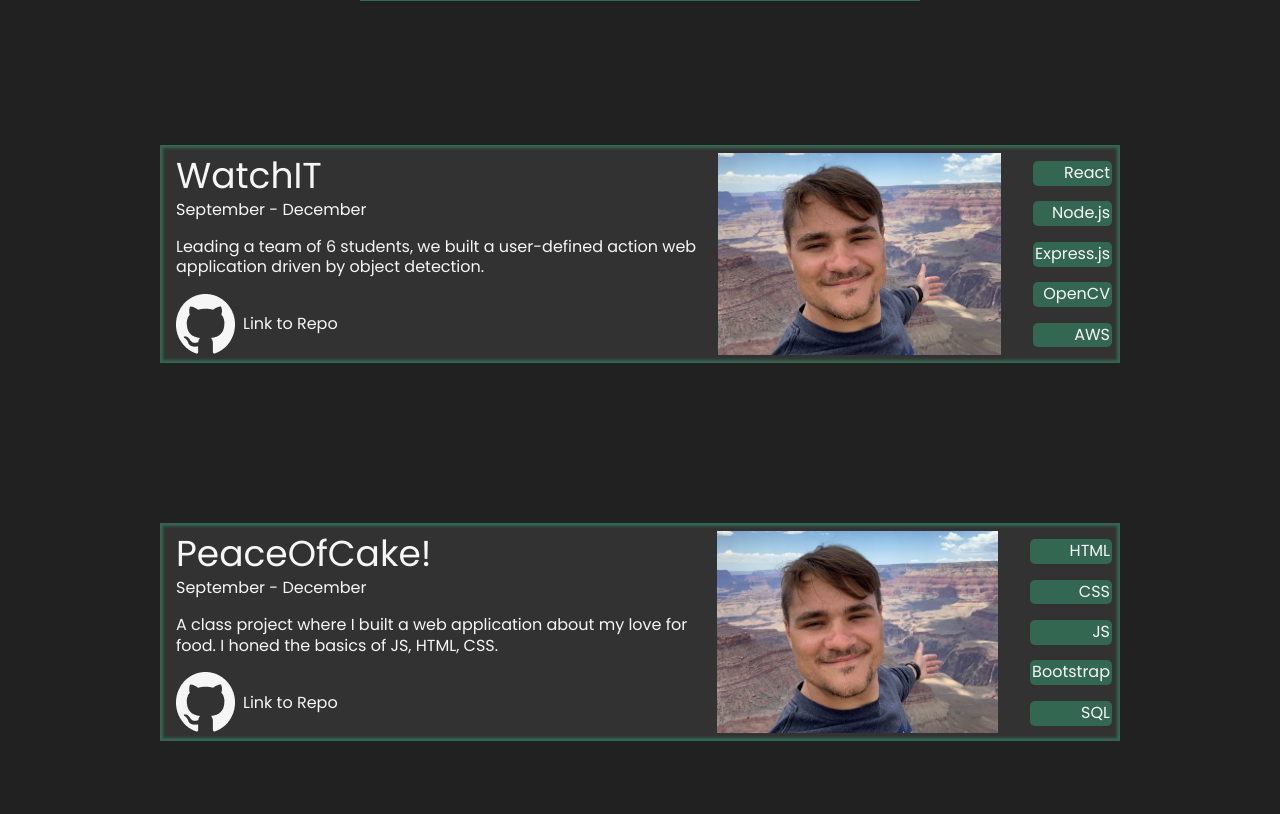
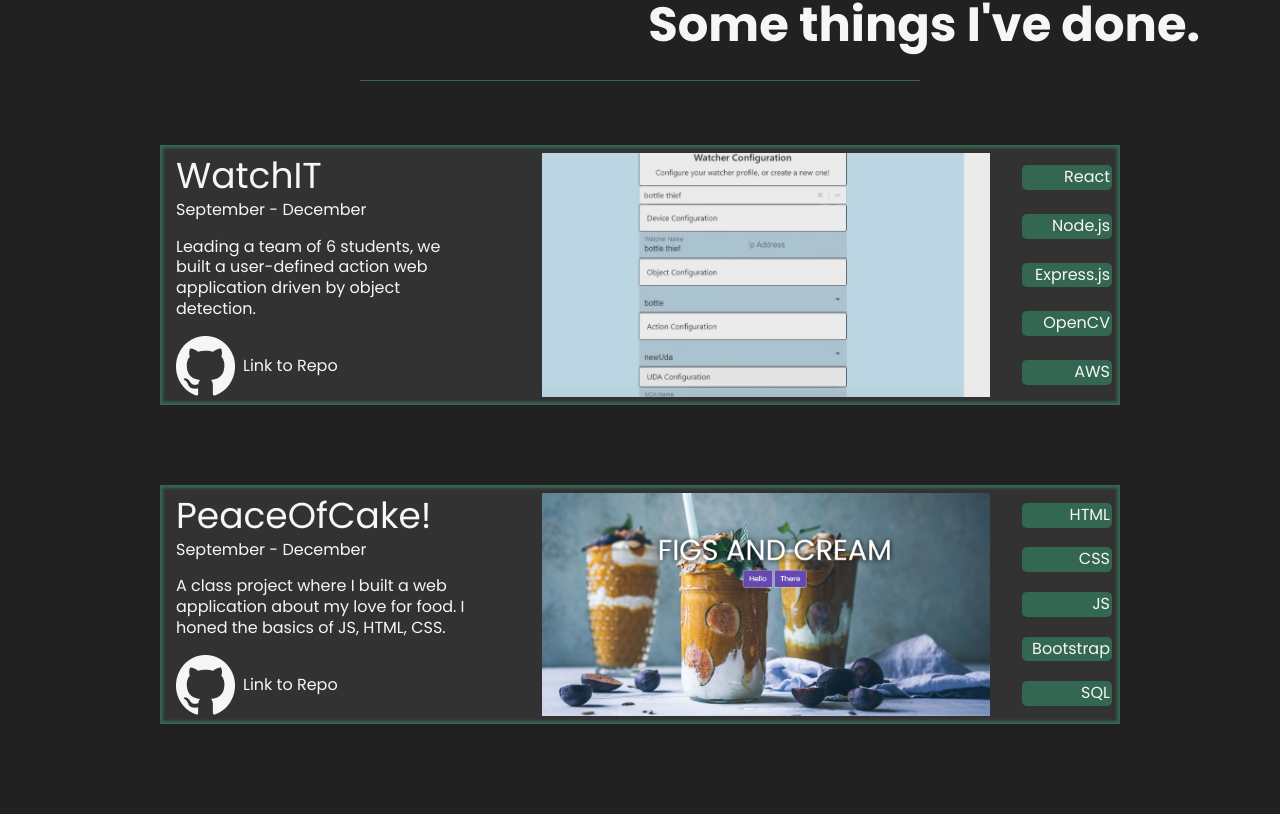
Before and after one commit to PolskaTag/PolskaTag.github.io, a React (Create React App) app: page / in a window 1280 px wide. Shown: the part 1666-2480 px from the top of the page. Built offline with nearby package versions, Linux system fonts and the light colour scheme.

Commit message:
Work items CSS

```diff
--- a/src/App.css
+++ b/src/App.css
@@ -432,6 +432,13 @@ body {
 }
 
 /* work */
+.work {
+  display: flex;
+  flex-direction: column;
+  flex-grow: 1;
+  margin-top: 5rem;
+}
+
 .work-title {
   display: block;
   text-align: end;
@@ -446,16 +453,10 @@ body {
   justify-items: flex-end;
 }
 
-.work {
-  display: flex;
-  flex-direction: column;
-  flex-grow: 1;
-}
-
 .work-item {
   display: flex;
   flex-direction: row;
-  margin: 5rem 5rem;
+  margin: 0rem 5rem 5rem;
   padding: 0.5rem;
   background-color: var(--clr-lighterDark);
   box-shadow: inset 3px 3px 3px var(--clr-accent),
@@ -468,6 +469,7 @@ body {
   flex-grow: 1;
   width: 400px;
   margin-left: 0.5rem;
+  padding-right: 4rem;
 }
 
 .work-item-title {
@@ -486,10 +488,21 @@ body {
 }
 
 .work-item-mid {
-  display: flex;
-  flex-direction: column;
+  display: block;
   flex-grow: 2;
-  background-image: url(./resources/IMG_1774square.JPG);
+  width: 500px;
+}
+
+.project1 {
+  background-image: url(./resources/WachItConfigurationPic.png);
+  background-repeat: no-repeat;
+  background-position: center;
+  background-size: 100%;
+  opacity: 0.9;
+}
+
+.project2 {
+  background-image: url(./resources/PeaceOfCake.png);
   background-repeat: no-repeat;
   background-position: center;
   background-size: 100%;
@@ -501,6 +514,7 @@ body {
   /* flex-grow: 1; */
   text-align: end;
   margin-left: 2rem;
+  width: 100px;
 }
 
 .work-item-right ul {
@@ -519,6 +533,48 @@ body {
   padding: 2px;
   border-radius: 5px;
   width: auto;
+}
+
+@media screen and (max-width: 1200px) {
+  .work-item {
+    margin: 0rem 3rem 3rem;
+  }
+}
+
+@media screen and (max-width: 768px) {
+  .work-item {
+    margin: 0 0 3rem;
+  }
+
+  .work-item-left {
+    padding-right: 0%;
+  }
+
+  .work-item-mid {
+    display: none;
+  }
+}
+
+@media screen and (max-width: 500px) {
+  .work-item {
+    flex-direction: column;
+    min-width: 272px;
+  }
+
+  .work-item-left {
+    width: auto;
+  }
+
+  .work-item-right {
+    /* width: 80%; */
+    text-align: center;
+    align-self: center;
+    margin: 0.5rem 0.5rem 0;
+  }
+
+  .work-item-right ul {
+    flex-direction: row;
+  }
 }
 
 /* Contact */
--- a/src/components/Work.js
+++ b/src/components/Work.js
@@ -13,12 +13,16 @@ function Work() {
             Leading a team of 6 students, we built a user-defined action web
             application driven by object detection.
           </p>
-          <a href="/" className="git-logo">
+          <a
+            href="https://github.com/PolskaTag/project-watchit"
+            target="_blank"
+            className="git-logo"
+          >
             <img src={gitLogo}></img>
             <div>Link to Repo</div>
           </a>
         </div>
-        <div className="work-item-mid"></div>
+        <div className="work-item-mid project1"></div>
         <div className="work-item-right">
           <ul>
             <li>React</li>
@@ -38,12 +42,16 @@ function Work() {
             A class project where I built a web application about my love for
             food. I honed the basics of JS, HTML, CSS.
           </p>
-          <a href="/" className="git-logo">
+          <a
+            href="https://github.com/PolskaTag"
+            target="_blank"
+            className="git-logo"
+          >
             <img src={gitLogo}></img>
             <div>Link to Repo</div>
           </a>
         </div>
-        <div className="work-item-mid"></div>
+        <div className="work-item-mid project2"></div>
         <div className="work-item-right">
           <ul>
             <li>HTML</li>
```
Also changed, not shown: src/resources/PeaceOfCake.png (added), src/resources/WachItConfigurationPic.png (added).
